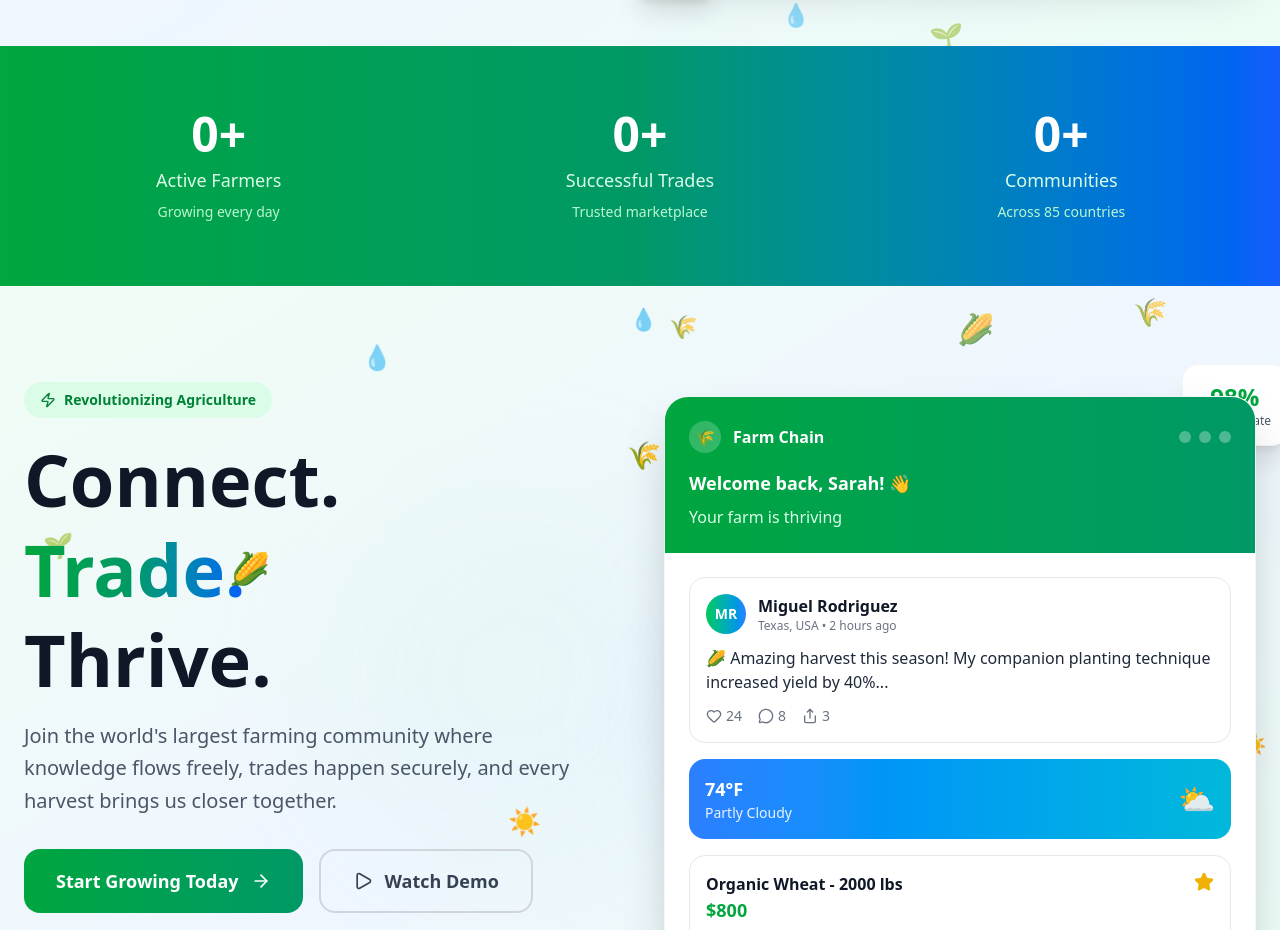
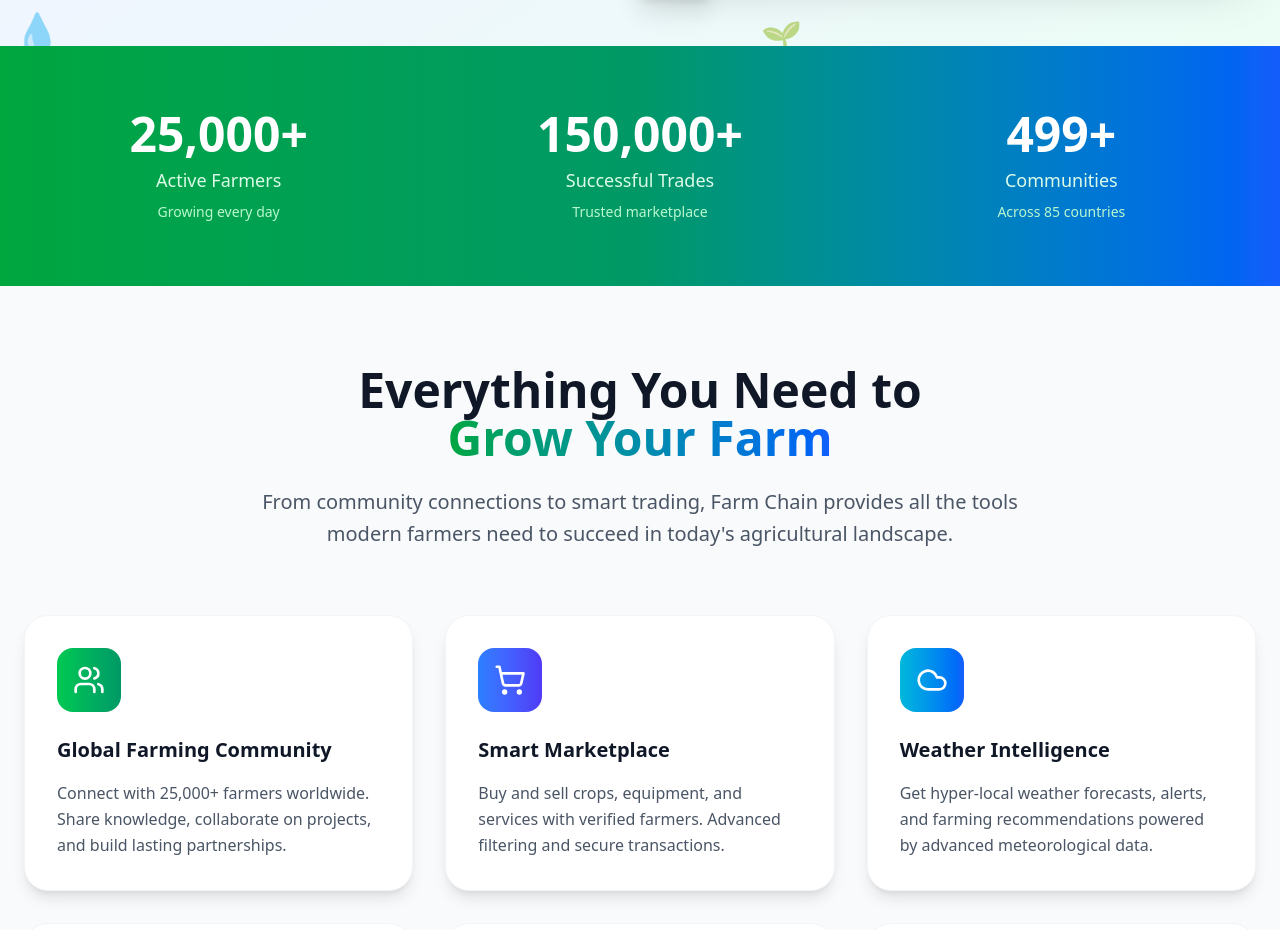
Before and after one commit to Pero4l/Farm-chain, a Next.js app: page / in a window 1280 px wide. Shown: the part 742-1672 px from the top of the page. Built offline with nearby package versions, Linux system fonts and the light colour scheme.

Commit message:
i just finished the hero section and now to the feature section

```diff
--- /dev/null
+++ b/app/feature-section/page.tsx
@@ -0,0 +1,11 @@
+import React from 'react'
+
+const FeaturePage = () => {
+  return (
+    <div>
+
+    </div>
+  )
+}
+
+export default FeaturePage
--- a/app/hero-section/page.tsx
+++ b/app/hero-section/page.tsx
@@ -1,5 +1,5 @@
 import React from 'react'
-import { useState } from 'react';
+import { useState, useEffect } from 'react';
 import {
   ArrowRight, Play, Users, TrendingUp, Shield, Zap, Globe,
   CheckCircle, Star, MessageCircle, ShoppingCart, Cloud,
@@ -9,6 +9,47 @@ import {
 const HeroPage = () => {
 
       const [stats, setStats] = useState({ farmers: 0, trades: 0, communities: 0 });
+
+      useEffect(() => {
+          const animateStats = () => {
+            const targetStats = { farmers: 25000, trades: 150000, communities: 500 };
+            const duration = 2000;
+            const steps = 60;
+            const increment = duration / steps;
+
+            let current = { farmers: 0, trades: 0, communities: 0 };
+
+            const timer = setInterval(() => {
+              current.farmers = Math.min(current.farmers + targetStats.farmers / steps, targetStats.farmers);
+              current.trades = Math.min(current.trades + targetStats.trades / steps, targetStats.trades);
+              current.communities = Math.min(current.communities + targetStats.communities / steps, targetStats.communities);
+
+              setStats({
+                farmers: Math.floor(current.farmers),
+                trades: Math.floor(current.trades),
+                communities: Math.floor(current.communities)
+              });
+
+              if (current.farmers >= targetStats.farmers) {
+                clearInterval(timer);
+              }
+            }, increment);
+          };
+
+          const observer = new IntersectionObserver((entries) => {
+            if (entries[0].isIntersecting) {
+              animateStats();
+              observer.disconnect();
+            }
+          });
+
+          const statsElement = document.getElementById('stats-section');
+          if (statsElement) observer.observe(statsElement);
+
+          return () => observer.disconnect();
+        }, []);
+
+
   return (
     <div>
         {/* Hero Section */}
@@ -22,6 +63,7 @@ const HeroPage = () => {
         <div className="absolute inset-0 overflow-hidden pointer-events-none">
           {[...Array(15)].map((_, i) => (
             <div
+              suppressHydrationWarning
               key={i}
               className="absolute animate-float opacity-60"
               style={{
@@ -103,7 +145,7 @@ const HeroPage = () => {
                     </div>
                   </div>
                   <div className="space-y-2">
-                    <p className="text-lg font-semibold">Welcome back, Sarah! 👋</p>
+                    <p className="text-lg font-semibold">Welcome to Farm Chain! 👋</p>
                     <p className="text-green-100">Your farm is thriving</p>
                   </div>
                 </div>
--- a/app/home/page.tsx
+++ b/app/home/page.tsx
@@ -236,14 +236,14 @@ const FarmChainLanding = () => {
       </header> */}
 
       {/* Hero Section */}
-      <section className="pt-24 pb-16 relative overflow-hidden">
+      {/* <section className="pt-24 pb-16 relative overflow-hidden"> */}
         {/* Background Elements */}
-        <div className="absolute inset-0 bg-gradient-to-br from-green-50 via-blue-50 to-emerald-50"></div>
+        {/* <div className="absolute inset-0 bg-gradient-to-br from-green-50 via-blue-50 to-emerald-50"></div>
         <div className="absolute top-1/4 left-1/4 w-96 h-96 bg-green-200/20 rounded-full blur-3xl animate-pulse"></div>
-        <div className="absolute bottom-1/4 right-1/4 w-80 h-80 bg-blue-200/20 rounded-full blur-3xl animate-pulse delay-1000"></div>
+        <div className="absolute bottom-1/4 right-1/4 w-80 h-80 bg-blue-200/20 rounded-full blur-3xl animate-pulse delay-1000"></div> */}
 
         {/* Floating Elements */}
-        <div className="absolute inset-0 overflow-hidden pointer-events-none">
+        {/* <div className="absolute inset-0 overflow-hidden pointer-events-none">
           {[...Array(15)].map((_, i) => (
             <div
               key={i}
@@ -310,9 +310,9 @@ const FarmChainLanding = () => {
             </div>
 
             <div className="relative">
-              <div className="relative z-10 bg-white rounded-3xl shadow-2xl border border-gray-100 overflow-hidden">
+              <div className="relative z-10 bg-white rounded-3xl shadow-2xl border border-gray-100 overflow-hidden"> */}
                 {/* Mock App Interface */}
-                <div className="bg-gradient-to-r from-green-600 to-emerald-600 p-6 text-white">
+                {/* <div className="bg-gradient-to-r from-green-600 to-emerald-600 p-6 text-white">
                   <div className="flex items-center justify-between mb-4">
                     <div className="flex items-center space-x-3">
                       <div className="w-8 h-8 bg-white/20 rounded-full flex items-center justify-center">
@@ -332,9 +332,9 @@ const FarmChainLanding = () => {
                   </div>
                 </div>
 
-                <div className="p-6 space-y-4">
+                <div className="p-6 space-y-4"> */}
                   {/* Mock Post */}
-                  <div className="border border-gray-200 rounded-2xl p-4 hover:shadow-md transition-shadow">
+                  {/* <div className="border border-gray-200 rounded-2xl p-4 hover:shadow-md transition-shadow">
                     <div className="flex items-center space-x-3 mb-3">
                       <div className="w-10 h-10 bg-gradient-to-r from-green-500 to-blue-500 rounded-full flex items-center justify-center text-white font-bold text-sm">
                         MR
@@ -359,10 +359,10 @@ const FarmChainLanding = () => {
                         <span>3</span>
                       </button>
                     </div>
-                  </div>
+                  </div> */}
 
                   {/* Mock Weather Widget */}
-                  <div className="bg-gradient-to-r from-blue-500 to-cyan-500 rounded-2xl p-4 text-white">
+                  {/* <div className="bg-gradient-to-r from-blue-500 to-cyan-500 rounded-2xl p-4 text-white">
                     <div className="flex justify-between items-center">
                       <div>
                         <p className="text-lg font-bold">74°F</p>
@@ -370,10 +370,10 @@ const FarmChainLanding = () => {
                       </div>
                       <div className="text-3xl">⛅</div>
                     </div>
-                  </div>
+                  </div> */}
 
                   {/* Mock Marketplace Item */}
-                  <div className="border border-gray-200 rounded-2xl p-4 hover:shadow-md transition-shadow">
+                  {/* <div className="border border-gray-200 rounded-2xl p-4 hover:shadow-md transition-shadow">
                     <div className="flex justify-between items-start mb-2">
                       <div>
                         <p className="font-semibold text-gray-900">Organic Wheat - 2000 lbs</p>
@@ -384,10 +384,10 @@ const FarmChainLanding = () => {
                     <p className="text-sm text-gray-600">Green Valley Farm • Nebraska</p>
                   </div>
                 </div>
-              </div>
+              </div> */}
 
               {/* Floating Stats */}
-              <div className="absolute -top-8 -right-8 bg-white rounded-2xl shadow-xl p-4 border border-gray-100">
+              {/* <div className="absolute -top-8 -right-8 bg-white rounded-2xl shadow-xl p-4 border border-gray-100">
                 <div className="text-center">
                   <p className="text-2xl font-black text-green-600">98%</p>
                   <p className="text-xs text-gray-600">Success Rate</p>
@@ -403,10 +403,10 @@ const FarmChainLanding = () => {
             </div>
           </div>
         </div>
-      </section>
+      </section> */}
 
       {/* Stats Section */}
-      <section id="stats-section" className="py-16 bg-gradient-to-r from-green-600 via-emerald-600 to-blue-600">
+      {/* <section id="stats-section" className="py-16 bg-gradient-to-r from-green-600 via-emerald-600 to-blue-600">
         <div className="max-w-7xl mx-auto px-6">
           <div className="grid grid-cols-1 md:grid-cols-3 gap-8 text-center text-white">
             <div className="space-y-2">
@@ -426,7 +426,7 @@ const FarmChainLanding = () => {
             </div>
           </div>
         </div>
-      </section>
+      </section> */}
 
       {/* Features Section */}
       <section id="features" className="py-20 bg-gray-50">
```
